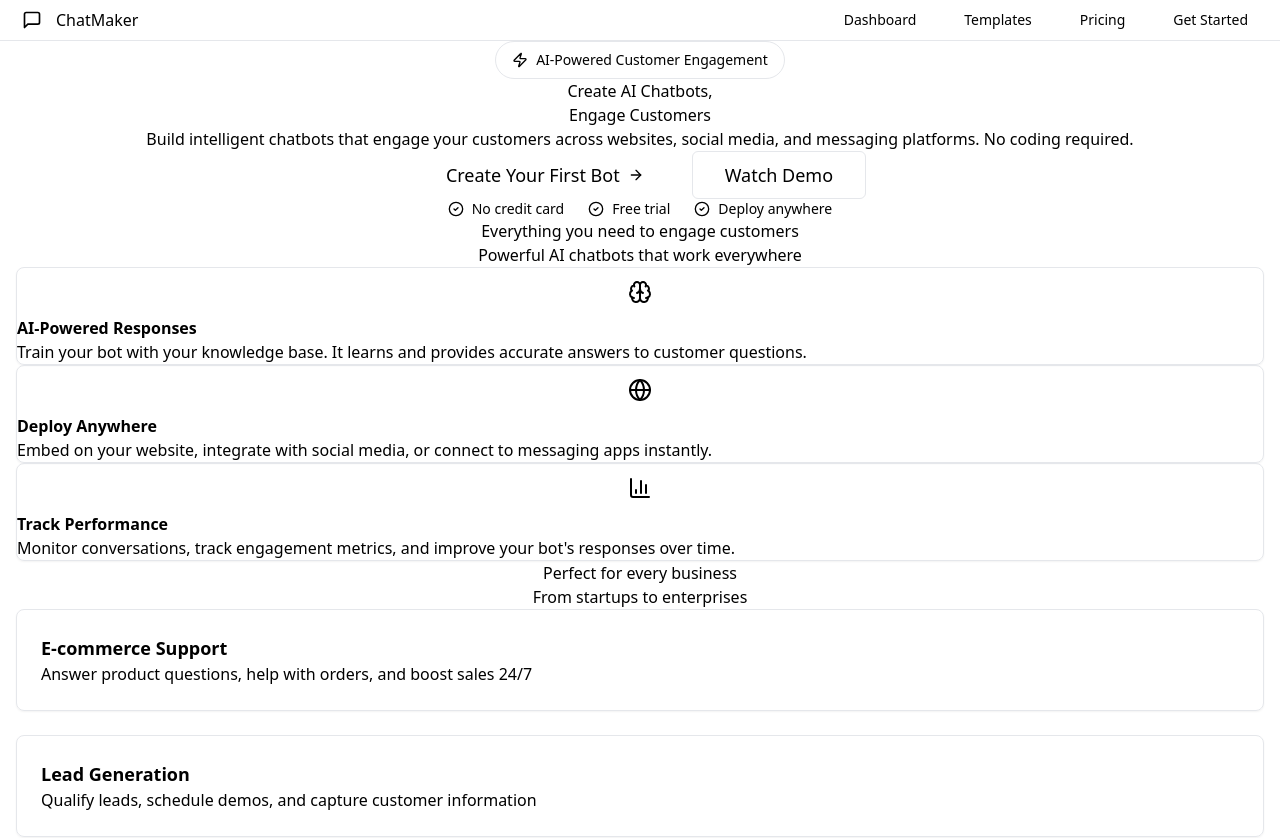
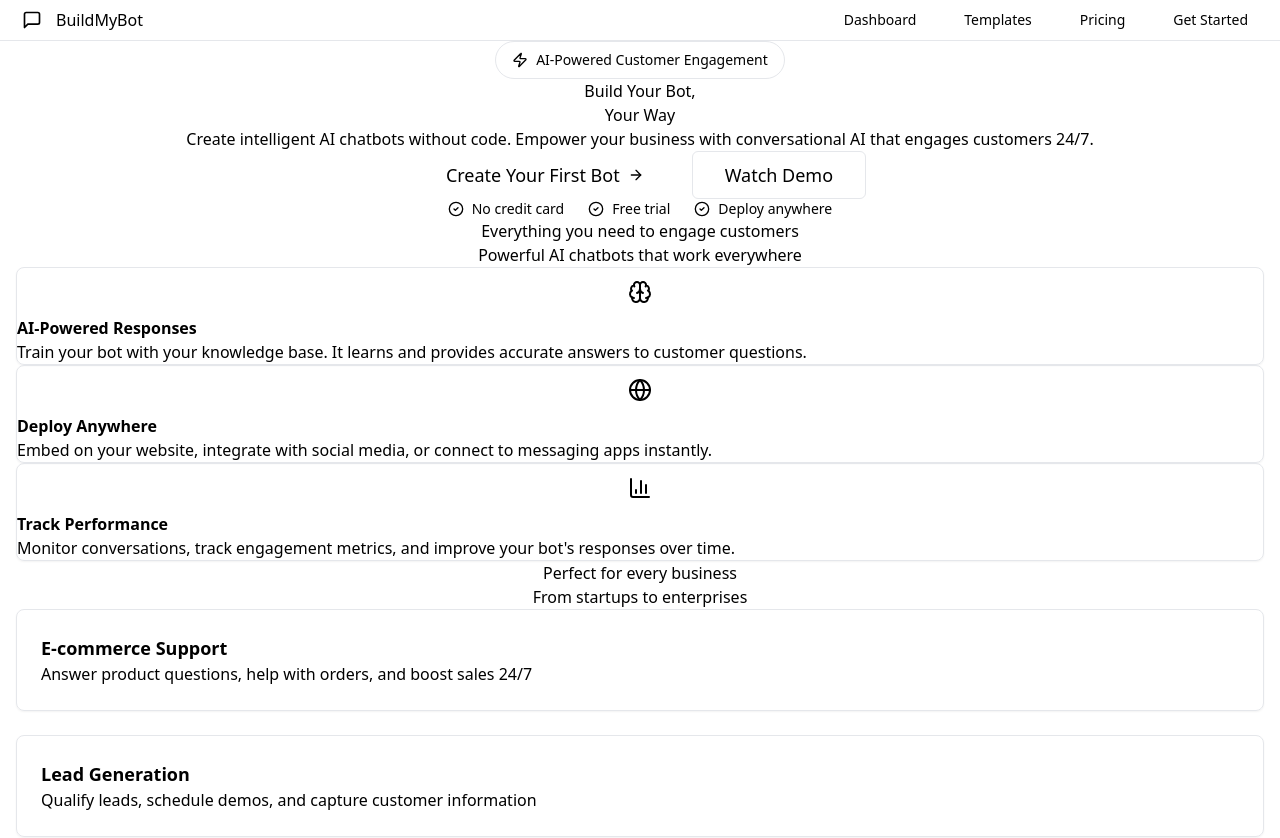
Before and after one commit to patriotnewsactivism/chat-bot-ai, a React (Vite) app: page / in a window 1280 px wide. Shown: the top 838 px of the page. Built offline with nearby package versions, Linux system fonts and the light colour scheme; no server answers; the HTML template or start-up script is replaced by a standard one.

Commit message:
Rebrand to BuildMyBot - Update all references from ChatMaker to BuildMyBot, change color scheme to royal blue, update domain references to buildmybot.app

```diff
--- a/index.html
+++ b/index.html
@@ -3,18 +3,21 @@
   <head>
     <meta charset="UTF-8" />
     <meta name="viewport" content="width=device-width, initial-scale=1.0" />
-    <title>ChatMaker - AI Chatbot Platform</title>
-    <meta name="description" content="Create intelligent AI chatbots that engage customers across websites, social media, and messaging platforms." />
-    <meta name="author" content="ChatMaker" />
+    <title>BuildMyBot - Build Your Bot, Your Way</title>
+    <meta name="description" content="Build intelligent AI chatbots without code. Empower your business with conversational AI that engages customers 24/7." />
+    <meta name="author" content="BuildMyBot" />
 
-    <meta property="og:title" content="ChatMaker - AI Chatbot Platform" />
-    <meta property="og:description" content="Create intelligent AI chatbots that engage customers. No coding required." />
+    <meta property="og:title" content="BuildMyBot - AI Chatbot Platform" />
+    <meta property="og:description" content="Build intelligent AI chatbots without code. No technical expertise required." />
     <meta property="og:type" content="website" />
-    <meta property="og:image" content="https://lovable.dev/opengraph-image-p98pqg.png" />
+    <meta property="og:url" content="https://buildmybot.app" />
+    <meta property="og:image" content="https://buildmybot.app/og-image.png" />
 
     <meta name="twitter:card" content="summary_large_image" />
-    <meta name="twitter:site" content="@lovable_dev" />
-    <meta name="twitter:image" content="https://lovable.dev/opengraph-image-p98pqg.png" />
+    <meta name="twitter:site" content="@buildmybotapp" />
+    <meta name="twitter:title" content="BuildMyBot - Build Your Bot, Your Way" />
+    <meta name="twitter:description" content="Build intelligent AI chatbots without code" />
+    <meta name="twitter:image" content="https://buildmybot.app/og-image.png" />
   </head>
 
   <body>
--- a/package.json
+++ b/package.json
@@ -1,7 +1,7 @@
 {
-  "name": "vite_react_shadcn_ts",
+  "name": "buildmybot",
   "private": true,
-  "version": "0.0.0",
+  "version": "1.0.0",
   "type": "module",
   "scripts": {
     "dev": "vite",
--- a/src/components/EmbedCodeGenerator.tsx
+++ b/src/components/EmbedCodeGenerator.tsx
@@ -21,9 +21,9 @@ export function EmbedCodeGenerator({ botId }: EmbedCodeGeneratorProps) {
   const widgetUrl = `${baseUrl}/widget/${botId}`;
 
   const generateEmbedCode = () => {
-    return `<!-- ChatMaker Widget -->
+    return `<!-- BuildMyBot Widget -->
 <script>
-  window.ChatMakerConfig = {
+  window.BuildMyBotConfig = {
     botId: '${botId}',
     primaryColor: '${primaryColor}',
     position: '${position}'
@@ -33,7 +33,7 @@ export function EmbedCodeGenerator({ botId }: EmbedCodeGeneratorProps) {
   };
 
   const generateIframeCode = () => {
-    return `<!-- ChatMaker iFrame -->
+    return `<!-- BuildMyBot iFrame -->
 <iframe
   src="${widgetUrl}"
   width="400"
--- a/src/pages/Analytics.tsx
+++ b/src/pages/Analytics.tsx
@@ -139,7 +139,7 @@ export default function Analytics() {
             <div className="w-8 h-8 rounded-lg gradient-primary flex items-center justify-center">
               <MessageSquare className="w-5 h-5 text-primary-foreground" />
             </div>
-            <span className="font-bold text-xl">ChatMaker</span>
+            <span className="font-bold text-xl">BuildMyBot</span>
           </Link>
           <div className="flex items-center gap-4">
             <Link to="/dashboard">
--- a/src/pages/BotConfig.tsx
+++ b/src/pages/BotConfig.tsx
@@ -113,7 +113,7 @@ const BotConfig = () => {
             <div className="w-8 h-8 rounded-lg gradient-primary flex items-center justify-center">
               <MessageSquare className="w-5 h-5 text-primary-foreground" />
             </div>
-            <span className="font-bold text-xl">ChatMaker</span>
+            <span className="font-bold text-xl">BuildMyBot</span>
           </Link>
           <div className="flex items-center gap-4">
             <Link to="/dashboard">
--- a/src/pages/Dashboard.tsx
+++ b/src/pages/Dashboard.tsx
@@ -206,7 +206,7 @@ const Dashboard = () => {
             <div className="w-8 h-8 rounded-lg gradient-primary flex items-center justify-center">
               <MessageSquare className="w-5 h-5 text-primary-foreground" />
             </div>
-            <span className="font-bold text-xl">ChatMaker</span>
+            <span className="font-bold text-xl">BuildMyBot</span>
           </Link>
           <div className="flex items-center gap-4">
             <Link to="/dashboard">
--- a/src/pages/Index.tsx
+++ b/src/pages/Index.tsx
@@ -13,7 +13,7 @@ const Index = () => {
             <div className="w-8 h-8 rounded-lg gradient-primary flex items-center justify-center">
               <MessageSquare className="w-5 h-5 text-primary-foreground" />
             </div>
-            <span className="font-bold text-xl">ChatMaker</span>
+            <span className="font-bold text-xl">BuildMyBot</span>
           </div>
           <div className="flex items-center gap-4">
             <Link to="/dashboard">
@@ -41,16 +41,16 @@ const Index = () => {
           </div>
 
           <h1 className="text-6xl font-bold leading-tight">
-            Create AI Chatbots,
+            Build Your Bot,
             <br />
             <span className="bg-gradient-to-r from-primary via-primary-glow to-primary bg-clip-text text-transparent">
-              Engage Customers
+              Your Way
             </span>
           </h1>
 
           <p className="text-xl text-muted-foreground max-w-2xl mx-auto">
-            Build intelligent chatbots that engage your customers across websites,
-            social media, and messaging platforms. No coding required.
+            Create intelligent AI chatbots without code. Empower your business with
+            conversational AI that engages customers 24/7.
           </p>
 
           <div className="flex items-center justify-center gap-4 pt-4">
@@ -182,10 +182,10 @@ const Index = () => {
               <div className="w-8 h-8 rounded-lg gradient-primary flex items-center justify-center">
                 <MessageSquare className="w-5 h-5 text-primary-foreground" />
               </div>
-              <span className="font-bold text-xl">ChatMaker</span>
+              <span className="font-bold text-xl">BuildMyBot</span>
             </div>
             <p className="text-sm text-muted-foreground">
-              © 2025 ChatMaker. All rights reserved.
+              © 2025 BuildMyBot. All rights reserved.
             </p>
           </div>
         </div>
--- a/src/pages/Pricing.tsx
+++ b/src/pages/Pricing.tsx
@@ -97,7 +97,7 @@ const Pricing = () => {
             <div className="w-8 h-8 rounded-lg gradient-primary flex items-center justify-center">
               <MessageSquare className="w-5 h-5 text-primary-foreground" />
             </div>
-            <span className="font-bold text-xl">ChatMaker</span>
+            <span className="font-bold text-xl">BuildMyBot</span>
           </Link>
           <div className="flex items-center gap-4">
             <Link to="/dashboard">
--- a/src/pages/Templates.tsx
+++ b/src/pages/Templates.tsx
@@ -53,7 +53,7 @@ const Templates = () => {
             <div className="w-8 h-8 rounded-lg gradient-primary flex items-center justify-center">
               <MessageSquare className="w-5 h-5 text-primary-foreground" />
             </div>
-            <span className="font-bold text-xl">ChatMaker</span>
+            <span className="font-bold text-xl">BuildMyBot</span>
           </Link>
           <div className="flex items-center gap-4">
             <Link to="/dashboard">
```
Also changed, not shown: public/widget.js (+4 -4 lines), 2 other files (tests, documents, lock files or other folders).
